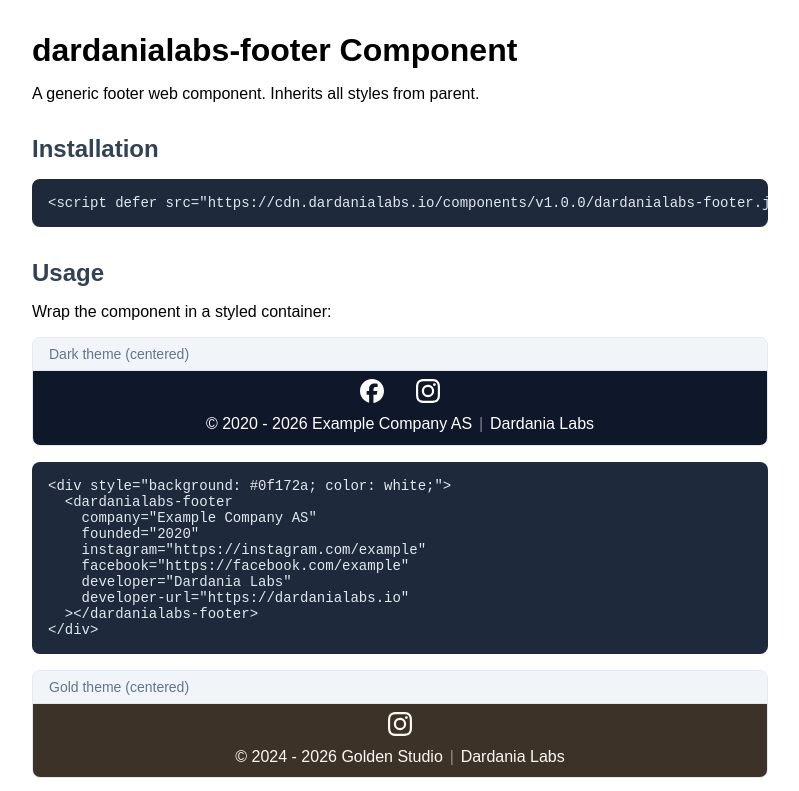
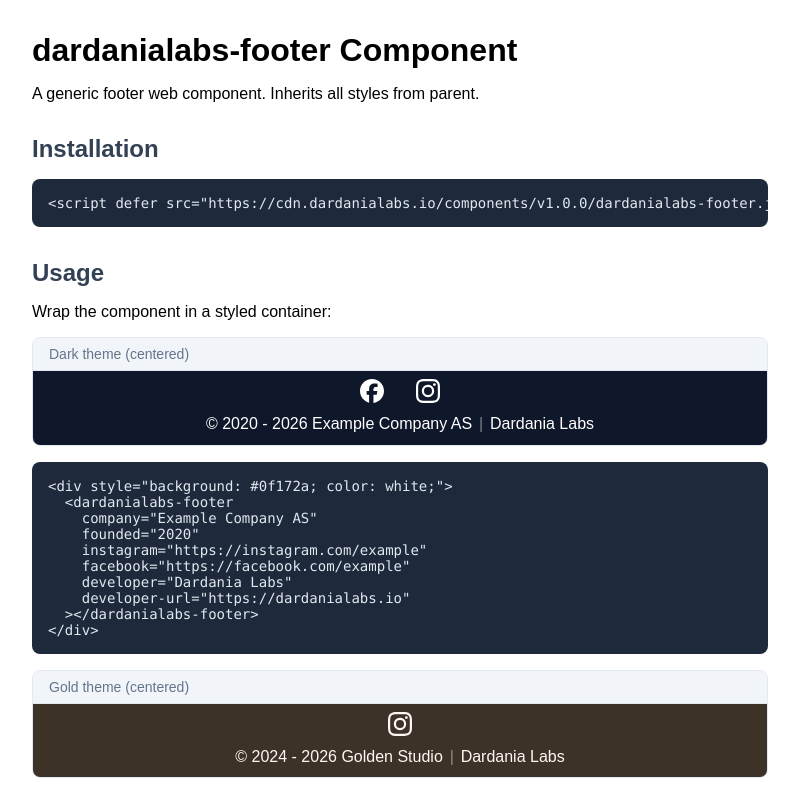
Before and after one commit to Samsebamse/dardanialabs-components, a website: page demo.html in a window 1280 px wide. Shown: the top 791 px of the page, without its empty margins (240-1039 px from the left). Drawn offline with Linux system fonts and the light colour scheme.

Commit message:
Demo page: code samples in the platform's one code font, the device's own
No component changes; nothing to release.

```diff
--- a/demo.html
+++ b/demo.html
@@ -26,6 +26,7 @@
       padding: 1rem;
       border-radius: 8px;
       overflow-x: auto;
+      font-family: ui-monospace, "Cascadia Mono", "SF Mono", Menlo, Consolas, "Roboto Mono", monospace;
       font-size: 0.875rem;
     }
     .example {
```
